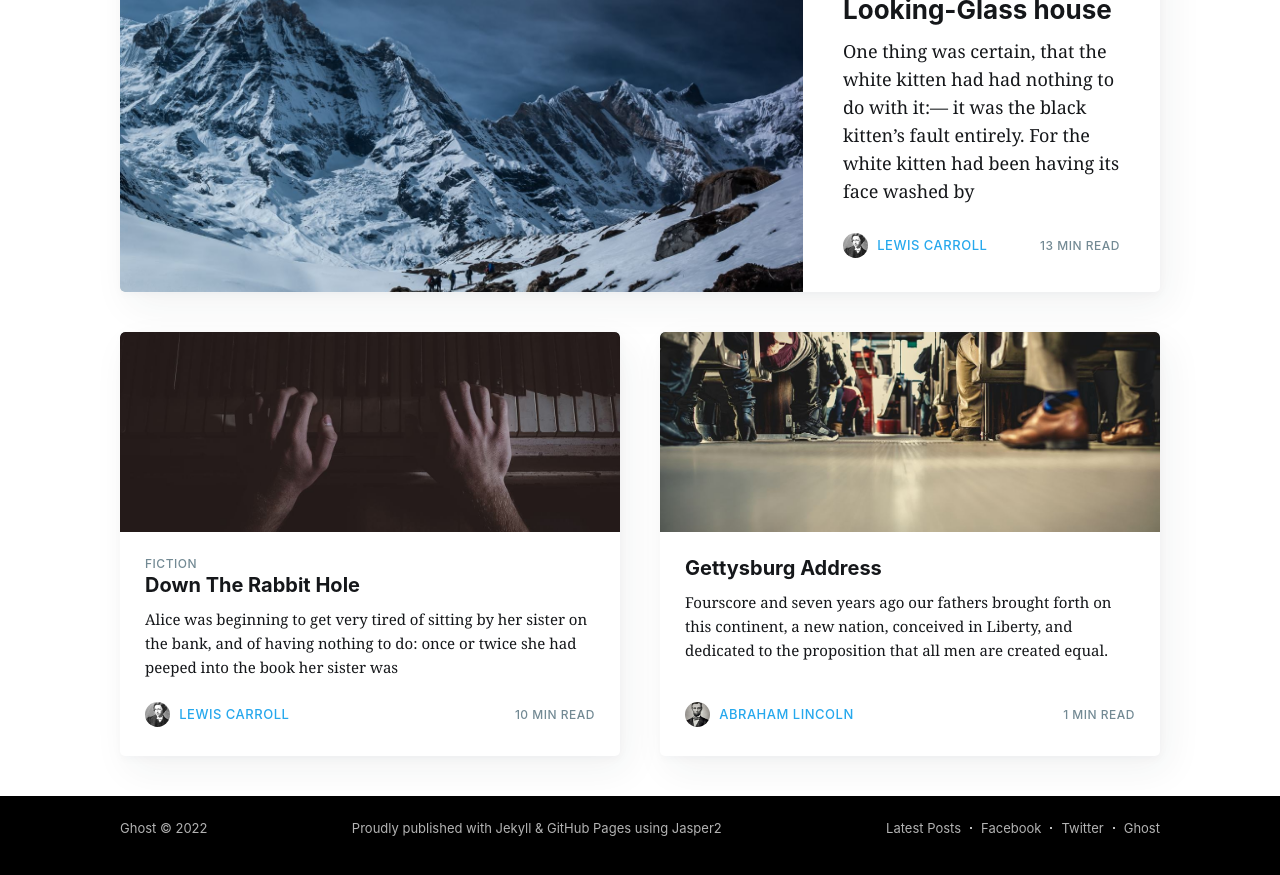
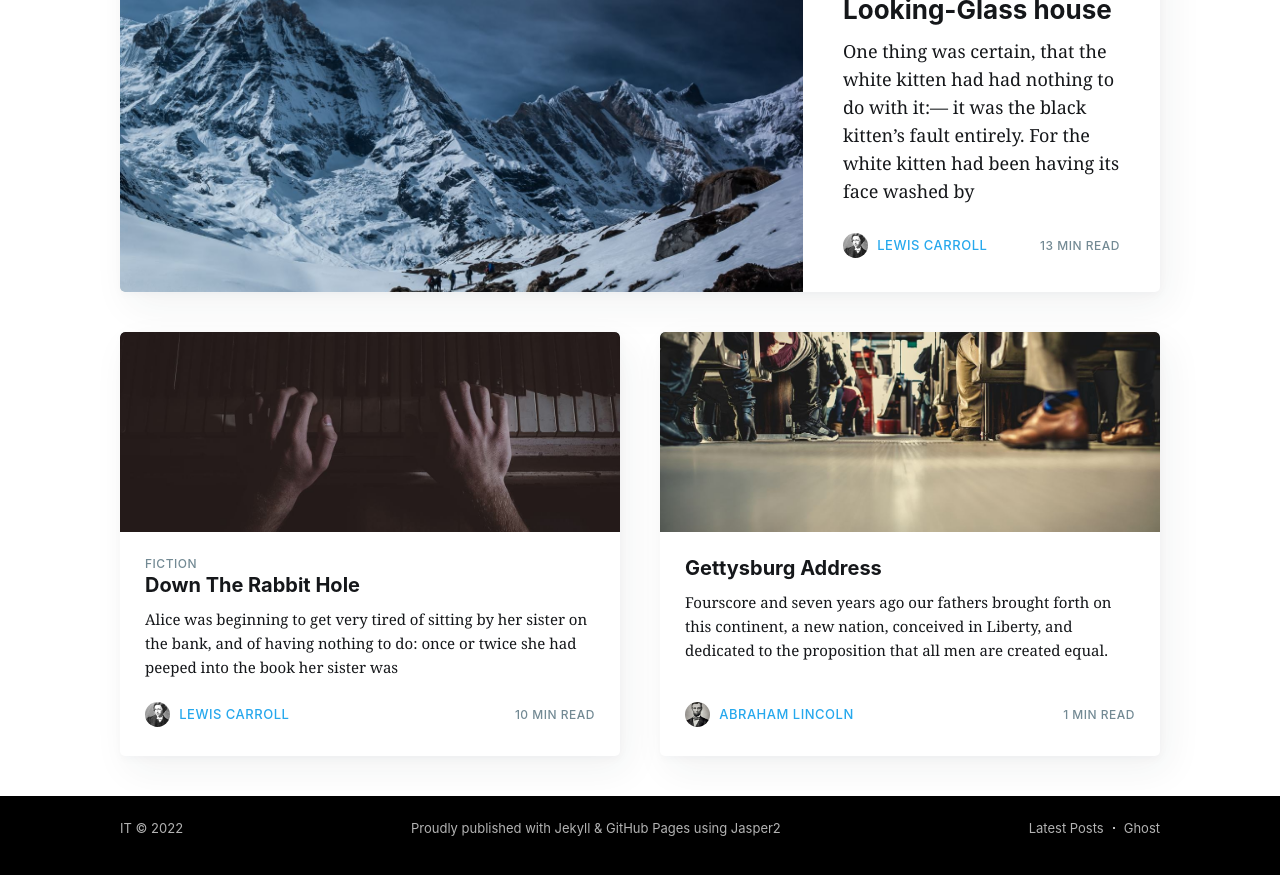
Before and after one commit to mung-guitar/mung-guitar.github.io, a Jekyll site: the page built from index.html, in a window 1280 px wide and 900 px high, scrolled down 3238 px. Shown: the top 875 px of the window. Built offline with Jekyll 4.4.1, drawn with Linux system fonts in a browser that asks for light colours; nearby versions of some CDN libraries; the list of posts is cut into pages by our own code; comment, search, counter and statistics services are not loaded.

Commit message:
update config

```diff
--- a/_config.yml
+++ b/_config.yml
@@ -1,15 +1,16 @@
 # Jekyll configuration
 markdown: kramdown
 highlighter: rouge
-paginate: 100 # it will paginate after this number
+paginate: 20 # it will paginate after this number
 language: 'en-uk'
+url: https://mung-guitar.github.io
 words_per_minute: 200
 
 # edit baseurl to simply '/' if using as your personal page (instead of a project page)
-baseurl: /jasper2/
+baseurl: /
 
 # Website info
-title: Ghost
+title: IT
 description: The professional publishing platform
 cover: assets/images/blog-cover.jpg
 logo: assets/images/blog-icon.png
@@ -22,8 +23,8 @@ navigation: True # show the navbar links
 subscribers: True # you need to connect an external service for this to work,
 # if 'True' the submit button is disabled for now, but you can change that
 # by editing `_includes/subscribe-form.html`
-twitter: tryghost # replace by your username
-facebook: ghost # replace by your username
+twitter:  # replace by your username
+facebook:  # replace by your username
 
 # Disqus
 disqus: False
@@ -72,8 +73,8 @@ repo: jasper2
 branch: master
 relative_source: ../jasper2/
 destination: ../jasper2-pages/
-production_url:  https://jekyllt.github.io/jasper2/
-source_url:  https://github.com/jekyllt/jasper2/
+production_url:  https://mung-guitar.github.io/
+source_url:  https://github.com/mung-guitar/mung-guitar.github.io.git
 
 exclude:
   - assets/css
```
